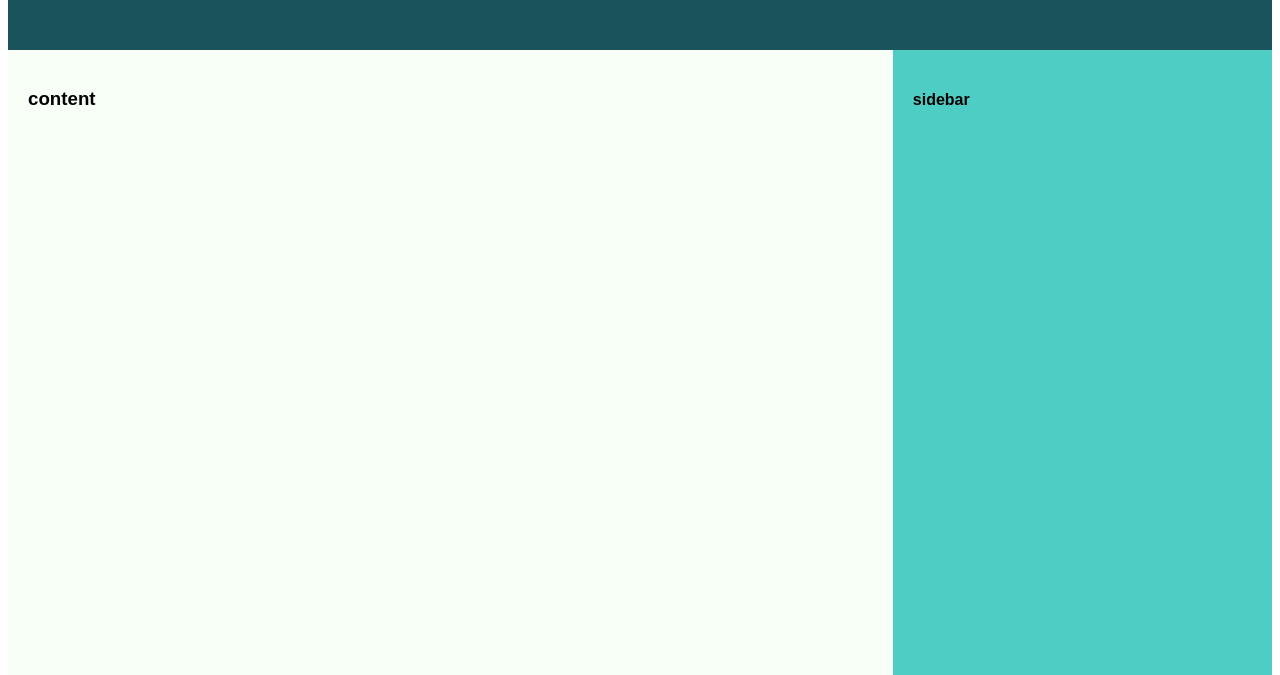
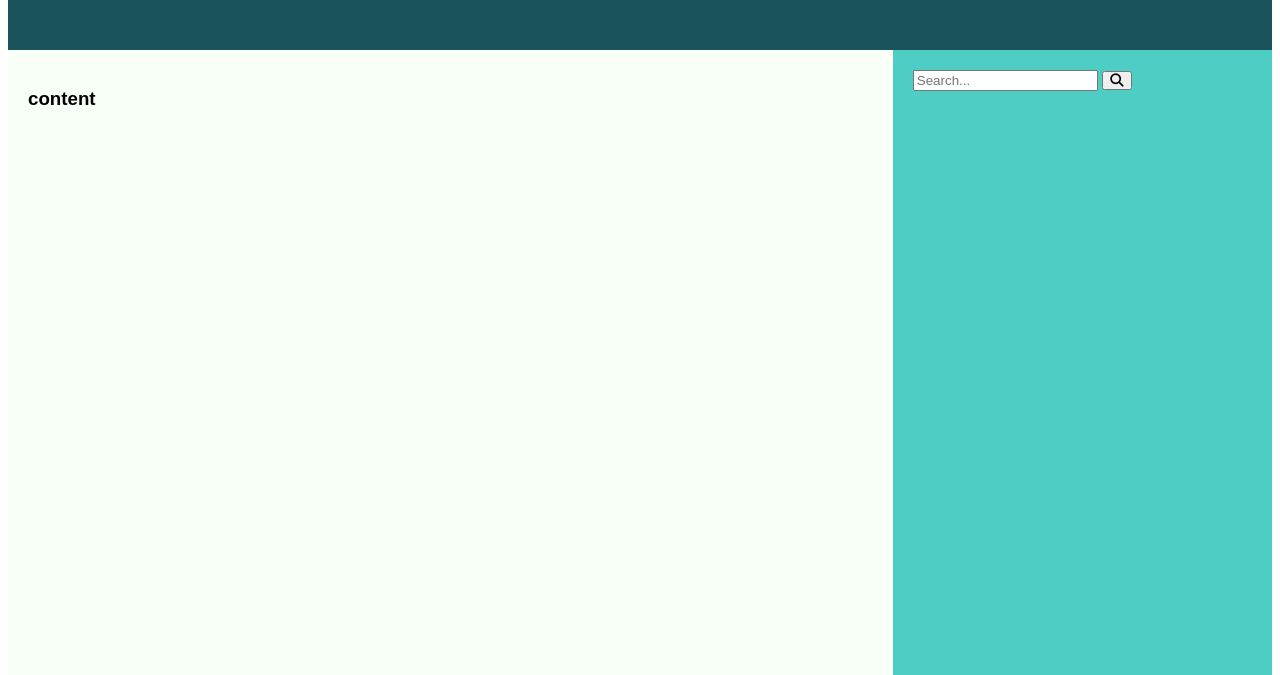
Before and after one commit to Michelle-Rose/basic-html, a plain HTML site: page index.html in a window 1280 px wide. Shown: the part 125-800 px from the top of the page. Drawn offline with Linux system fonts and the light colour scheme.

Commit message:
html for search

```diff
--- a/index.html
+++ b/index.html
@@ -6,6 +6,7 @@
     <title>Basic HTML</title>
 
     <link rel="stylesheet" href="styles.css">
+    <script src="https://kit.fontawesome.com/515edf8420.js"></script>
 </head>
 
 <body>
@@ -19,7 +20,14 @@
             <h3>content</h3>
         </div>
         <div class="sidebar">
-            <h4>sidebar</h4>
+            <div class="searchbar">
+                <form action="https://www.google.com/search" method="GET" target="blank">
+                    <input type="text" placeholder="Search..." name="q">
+                    <button type="submit">
+                        <i class="fa fa-search"></i>
+                    </button>
+                </form>
+            </div>
         </div>
     </section>
 </body>
```
